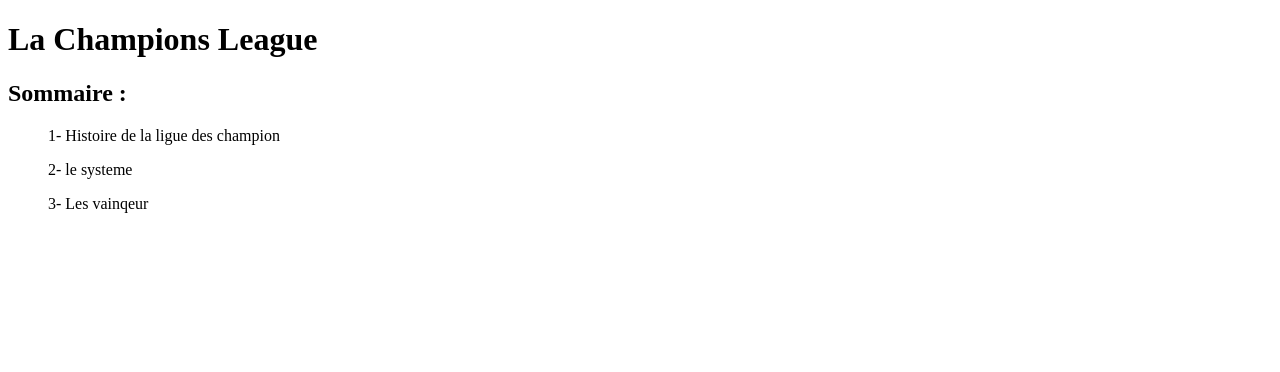
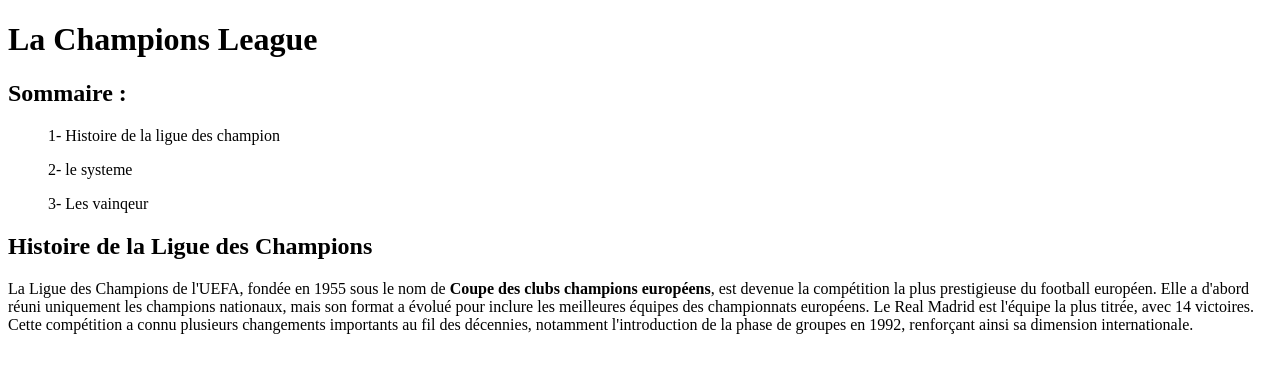
Before and after one commit to yanisM7/Projet-html, a plain HTML site: page index.html in a window 1280 px wide. Drawn offline with Linux system fonts and the light colour scheme.

Commit message:
creation paragraphe 1

```diff
--- a/index.html
+++ b/index.html
@@ -11,5 +11,7 @@
     <ol>1- Histoire de la ligue des champion</ol>
     <ol>2- le systeme</ol>
     <ol>3- Les vainqeur </ol>
+    <h2>Histoire de la Ligue des Champions</h2>
+    <p>La Ligue des Champions de l'UEFA, fondée en 1955 sous le nom de <strong>Coupe des clubs champions européens</strong>, est devenue la compétition la plus prestigieuse du football européen. Elle a d'abord réuni uniquement les champions nationaux, mais son format a évolué pour inclure les meilleures équipes des championnats européens. Le Real Madrid est l'équipe la plus titrée, avec 14 victoires. Cette compétition a connu plusieurs changements importants au fil des décennies, notamment l'introduction de la phase de groupes en 1992, renforçant ainsi sa dimension internationale.</p>
 </body>
 </html>
```
